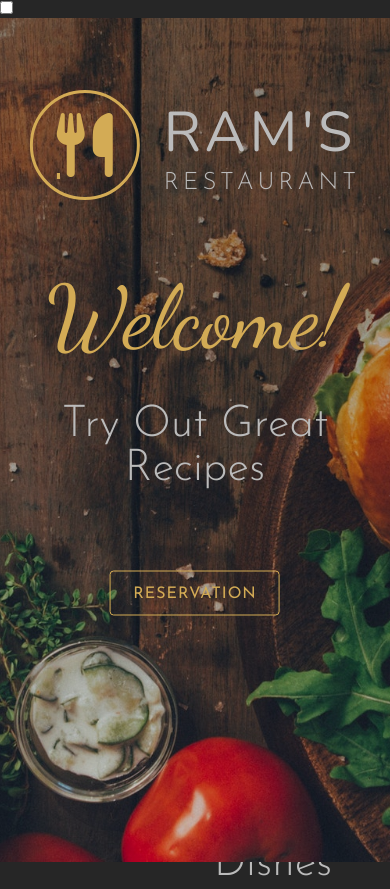
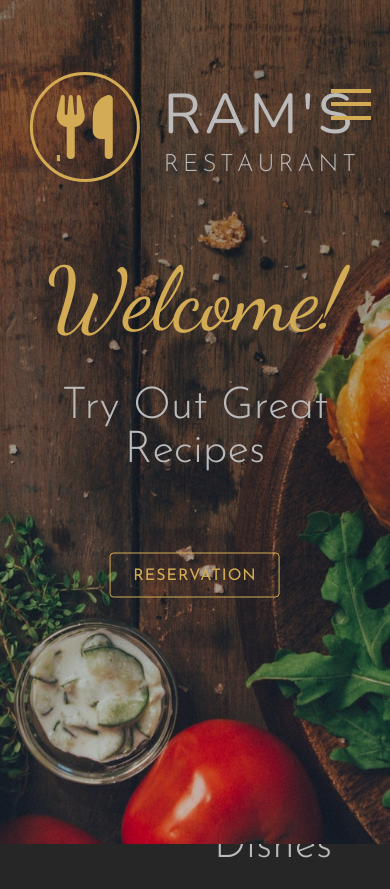
Before and after one commit to msram1002/SAAS-course, a website: page Project-1-SAAS/index.html in a window 390 px wide. Shown: the top 889 px of the page. Drawn offline with nearby package versions, Linux system fonts and the light colour scheme.

Commit message:
styling hamburger icon and adding the respective effect

```diff
--- a/Project-1-SAAS/index.html
+++ b/Project-1-SAAS/index.html
@@ -11,7 +11,7 @@
 <body>
     <!-- Navbar -->
     <nav class="navbar">
-        <input type="checkbox" id="check" class="checkbox">
+        <input type="checkbox" id="check" class="checkbox" hidden>
         <div class="hamburger-menu">
             <label for="check" class="menu">
                 <div class="menu-line menu-line-1"></div>
--- a/Project-1-SAAS/scss/_components.scss
+++ b/Project-1-SAAS/scss/_components.scss
@@ -1,3 +1,29 @@
+.hamburger-menu {
+  width: 2.5rem;
+  height: 2.5rem;
+  position: fixed;
+  top: 10%;
+  right: 5%;
+  z-index: 300;
+
+  .menu {
+    @extend %fullSpace;
+    display: flex;
+    flex-direction: column;
+    justify-content: space-around;
+    cursor: pointer;
+    transition: transform 0.5s;
+
+    &-line {
+      width: 100%;
+      height: 4px;
+      background-color: $color-primary;
+      transform-origin:right ;
+      transition: all 0.3s 0.3s;
+    }
+  }
+}
+
 .logo {
   font-size: 4rem;
   color: $color-primary;
--- a/Project-1-SAAS/scss/_layout.scss
+++ b/Project-1-SAAS/scss/_layout.scss
@@ -11,6 +11,7 @@
       background-color: $color-dark;
       position: fixed;
       left: -50vw;
+      transition: left 0.8s cubic-bezier(1, 0, 0, 1);
 
       .left-img {
         width: 50%;
@@ -43,6 +44,7 @@
       position: fixed;
       right: -50vw;
       @include flexLayout;
+      transition: right 0.8s cubic-bezier(1, 0, 0, 1);
     }
 
     .nav-list {
@@ -70,6 +72,30 @@
       }
     }
   }
+}
+
+.checkbox:checked ~ .navbar-navigation .navbar-navigation-left {
+  left: 0;
+}
+
+.checkbox:checked ~ .navbar-navigation .navbar-navigation-right {
+  right: 0;
+}
+
+.checkbox:checked ~ .hamburger-menu .menu {
+    transform: rotateZ(90deg);
+}
+
+.checkbox:checked ~ .hamburger-menu .menu-line-1 {
+  transform: rotateZ(-40deg);
+}
+
+.checkbox:checked ~ .hamburger-menu .menu-line-2 {
+  opacity: 0;
+}
+
+.checkbox:checked ~ .hamburger-menu .menu-line-3 {
+  transform: rotateZ(40deg);
 }
 
 .header {
```
Also changed, not shown: Project-1-SAAS/css/main.css.
